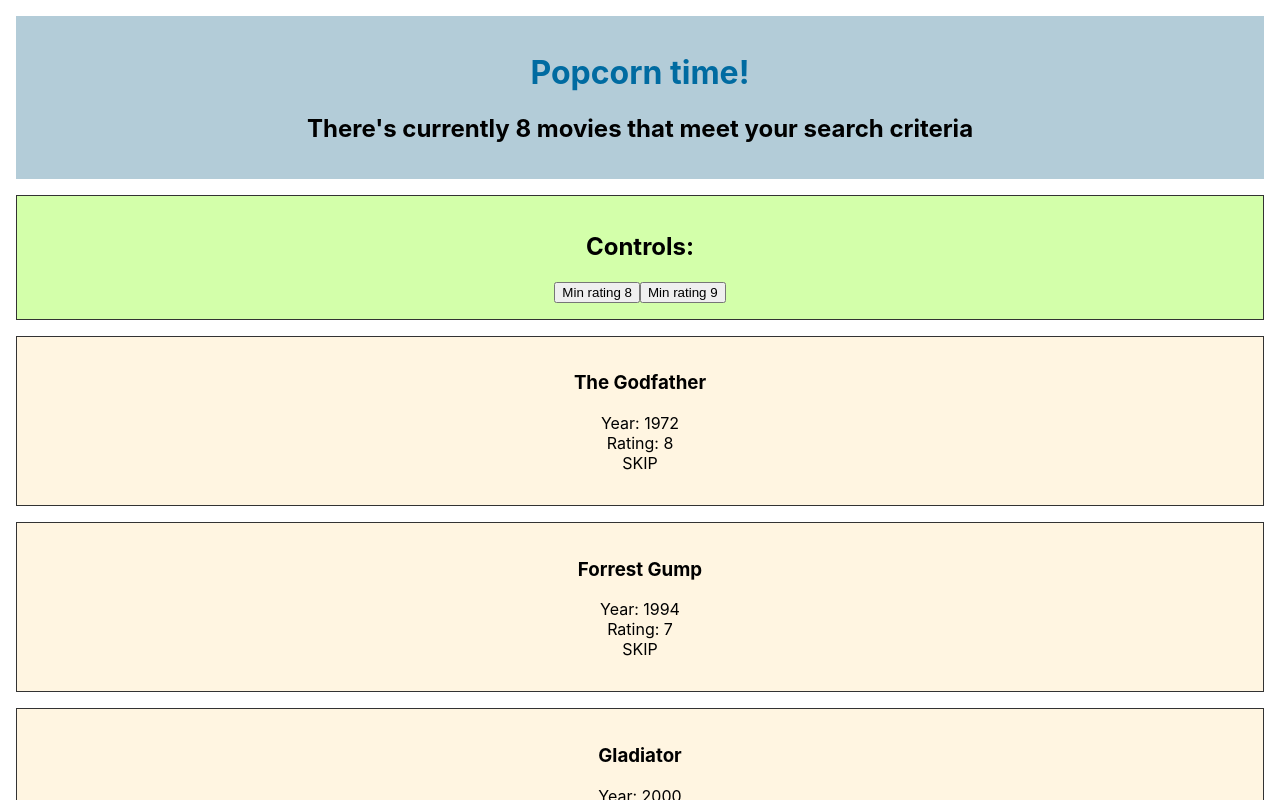
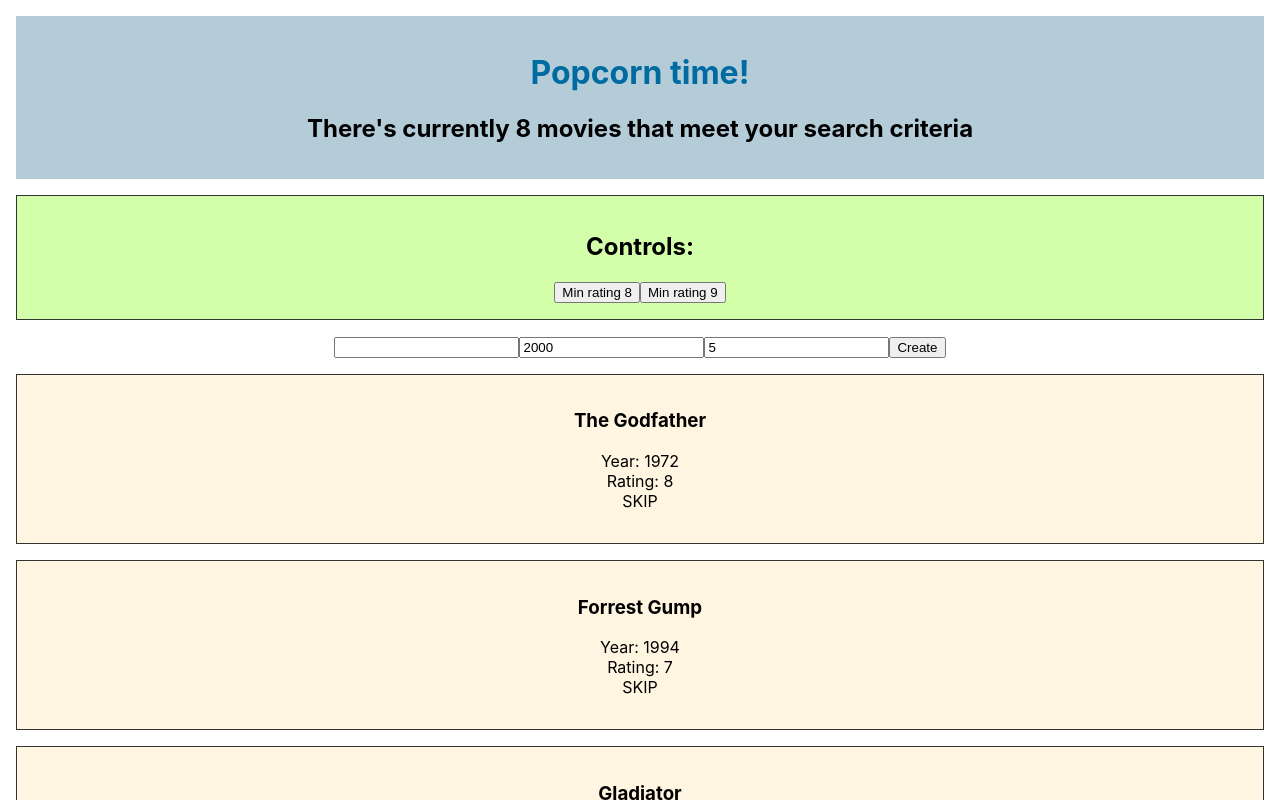
Before and after one commit to Ironborn-Ironhack-March-2022/react-popcorn-time, a React (Create React App) app: page / in a window 1280 px wide. Shown: the top 800 px of the page. Built offline with nearby package versions, Linux system fonts and the light colour scheme.

Commit message:
controlled components: functionality to add new movies

```diff
--- a/src/App.js
+++ b/src/App.js
@@ -10,6 +10,11 @@ import Controls from "./components/Controls";
 function App() {
 
   const [movies, setMovies] = useState(moviesArr);
+
+  const [title, setTitle] = useState("");
+  const [year, setYear] = useState(2000);
+  const [rating, setRating] = useState(5);
+
 
   const filterByMinRating = (minRating) => {
 
@@ -26,10 +31,35 @@ function App() {
 
   }
 
+  const handleSubmit = (e) => {
+    e.preventDefault();
+    setMovies((prevMovies) => {
+      const newMovie = {
+        title: title,
+        year: year,
+        rating: rating
+      };
+      return [newMovie, ...prevMovies];
+    });
+    setTitle("");
+  }
+
+
   return (
     <div className="App">
       <Header numberOfMovies={movies.length} />
       <Controls callbackTopRated={filterByMinRating} />
+
+      <div>
+        <form onSubmit={handleSubmit}>
+          <input type="text" name="title" value={title} onChange={(e) => {setTitle(e.target.value)}} />
+          <input type="number" name="year" value={year} onChange={(e) => {setYear(e.target.value)}} />
+          <input type="number" name="rating" value={rating} onChange={(e) => {setRating(e.target.value)}} />
+          <button>Create</button>
+        </form>
+      </div>
+
+
       <Main listOfMovies={movies} />
       <Footer />
     </div>
--- a/src/components/Main.js
+++ b/src/components/Main.js
@@ -4,10 +4,10 @@ function Main(props) {
 
     return (
         <>
-            {props.listOfMovies.map((element) => {
+            {props.listOfMovies.map((element, index) => {
                 return (
                     <Movie
-                        key={element.id}
+                        key={index}
                         title={element.title}
                         year={element.year}
                         rating={element.rating}
```
